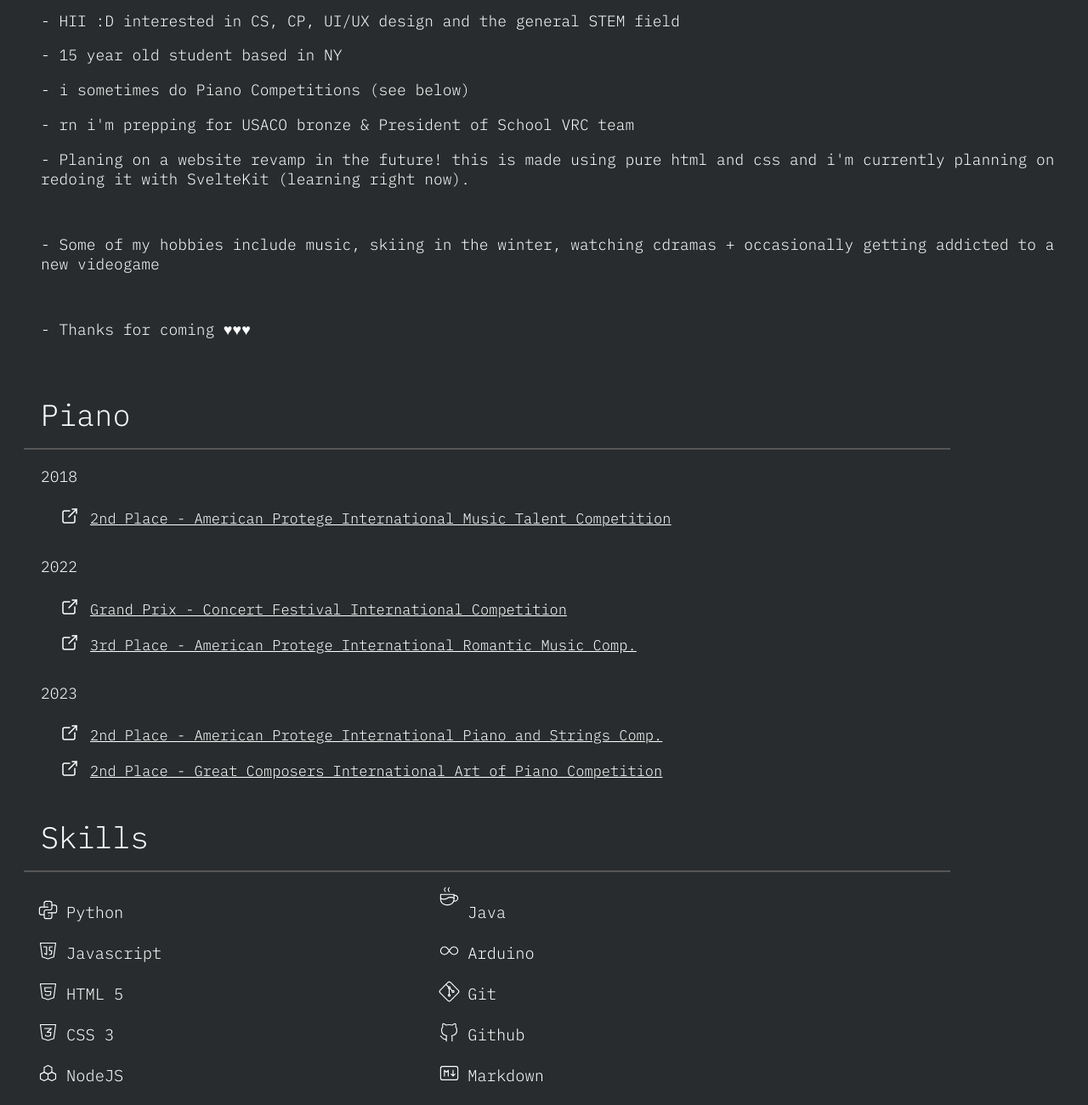
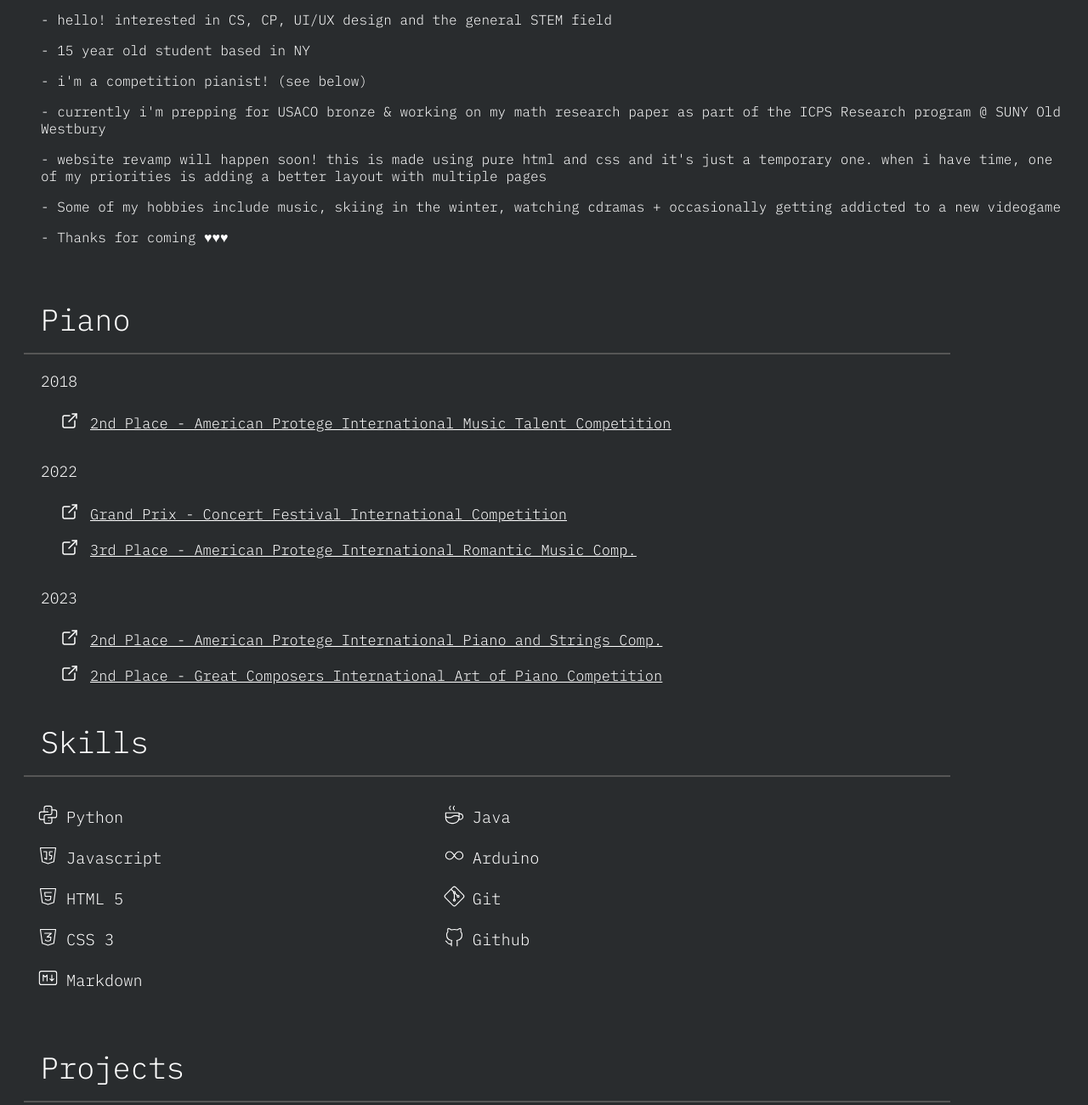
Before and after one commit to Ray0716/portfolio, a plain HTML site: page index.html in a window 1280 px wide. Shown: the part 660-1960 px from the top of the page at 85% size. Drawn offline with nearby package versions, Linux system fonts and the light colour scheme; files that its build step writes are made by us from their sources; a web font is replaced by a local one.

Commit message:
text size

```diff
--- a/index.html
+++ b/index.html
@@ -229,7 +229,7 @@
 
     <p class="clock" id = "displayDateTime"></p>
 
-    <a href="https://git.io/typing-svg" class="anitop"><img src="https://readme-typing-svg.herokuapp.com?font=IBM+Plex+Mono&weight=300&duration=4000&color=F7F7F7&random=false&width=449&height=45&lines=Soph+HS+Student;Developer+%2B+Competitive+Programming;Math+Research+Student;Competitive+Pianist;VRC+Robotics+Team+Captian;%E4%BC%9A%E8%AF%B4%E4%B8%AD%E6%96%87%EF%BC%88%E6%99%AE%E9%80%9A%E8%AF%9D%EF%BC%89;Message+me!%2B%E7%BB%99%E6%88%91%E5%8F%91%E6%B6%88%E6%81%AF!+" alt="Typing SVG" /></a>
+    <a href="https://git.io/typing-svg" class="anitop"><img src="https://readme-typing-svg.herokuapp.com?font=IBM+Plex+Mono&weight=300&duration=4000&color=F7F7F7&random=false&width=449&height=45&lines=Soph+HS+Student;Developer+%2B+Competitive+Programming;Math+Research+Student;Competitive+Pianist;VRC+Robotics+Team+Captian;AP+Chinese+TA;%E4%BC%9A%E8%AF%B4%E4%B8%AD%E6%96%87%EF%BC%88%E6%99%AE%E9%80%9A%E8%AF%9D%EF%BC%89;Message+me!%2B%E7%BB%99%E6%88%91%E5%8F%91%E6%B6%88%E6%81%AF!+" alt="Typing SVG" /></a>
 
 
 </div>
@@ -303,12 +303,12 @@
 
 
 
-      <p class="text">- HII :D   interested in CS, CP, UI/UX design and the general STEM field</p>
+      <p class="text">- hello! interested in CS, CP, UI/UX design and the general STEM field</p>
       <p id="age" class="text"></p>
-      <p class="text">- i sometimes do Piano Competitions (see below) </p>
-      <p class="text">- rn i'm prepping for USACO bronze & President of School VRC team</p>
-      <p class="text">- Planing on a website revamp in the future! this is made using pure html and css and i'm currently planning on redoing it with SvelteKit (learning right now). </p><br>
-      <p class="text">- Some of my hobbies include music, skiing in the winter, watching cdramas + occasionally getting addicted to a new videogame</p><br>
+      <p class="text">- i'm a competition pianist! (see below) </p>
+      <p class="text">- currently i'm prepping for USACO bronze & working on my math research paper as part of the ICPS Research program @ SUNY Old Westbury</p>
+      <p class="text">- website revamp will happen soon! this is made using pure html and css and it's just a temporary one. when i have time, one of my priorities is adding a better layout with multiple pages</p>
+      <p class="text">- Some of my hobbies include music, skiing in the winter, watching cdramas + occasionally getting addicted to a new videogame</p>
       <p class="text">- Thanks for coming ♥♥♥</p><br>
 
     <p class="section_header" id = "piano">Piano</p>
@@ -438,21 +438,14 @@
    <path d="M8.5 8h7l-4.5 4h4l-.5 3.5l-2.5 .75l-2.5 -.75l-.1 -.5"></path>
 </svg><p class="skill_text"> CSS 3</p>
 
+<svg xmlns="http://www.w3.org/2000/svg" class="small_icon" width="24" height="24" viewBox="0 0 24 24" stroke-width="2" stroke="currentColor" fill="none" stroke-linecap="round" stroke-linejoin="round">
+  <path stroke="none" d="M0 0h24v24H0z" fill="none"></path>
+  <path d="M3 5m0 2a2 2 0 0 1 2 -2h14a2 2 0 0 1 2 2v10a2 2 0 0 1 -2 2h-14a2 2 0 0 1 -2 -2z"></path>
+  <path d="M7 15v-6l2 2l2 -2v6"></path>
+  <path d="M14 13l2 2l2 -2m-2 2v-6"></path>
+</svg>
+<p class="skill_text">Markdown</p>
 
-<svg xmlns="http://www.w3.org/2000/svg" class="small_icon" width="24" height="24" viewBox="0 0 24 24" stroke-width="2" stroke="currentColor" fill="none" stroke-linecap="round" stroke-linejoin="round">
-   <path stroke="none" d="M0 0h24v24H0z" fill="none"></path>
-   <path d="M4 18v-5l4 -2l4 2v5l-4 2z"></path>
-   <path d="M8 11v-5l4 -2l4 2v5"></path>
-   <path d="M12 13l4 -2l4 2v5l-4 2l-4 -2"></path>
-
-
-
-
-
-
-</svg>
-
-<p class="skill_text">NodeJS</p>
 
 </div>
     <div class="column" style="padding-right: 25vw;">
@@ -460,7 +453,13 @@
 
 
 
-     <svg xmlns="http://www.w3.org/2000/svg" class="small_icon" width="24" height="24" viewBox="0 0 24 24" stroke-width="2" stroke="currentColor" fill="none" stroke-linecap="round" stroke-linejoin="round">
+     <svg xmlns="http://www.w3.org/2000/svg" class="small_icon"style="    width: 27px;
+     height: 27px;
+     stroke-width: 1px;
+     color: white;
+     margin-left: 34.7px;
+     margin-top: 16px;
+     float: left;"width="24" height="24" viewBox="0 0 24 24" stroke-width="2" stroke="currentColor" fill="none" stroke-linecap="round" stroke-linejoin="round" >
       <path stroke="none" d="M0 0h24v24H0z" fill="none"></path>
       <path d="M3 14c.83 .642 2.077 1.017 3.5 1c1.423 .017 2.67 -.358 3.5 -1c.83 -.642 2.077 -1.017 3.5 -1c1.423 -.017 2.67 .358 3.5 1"></path>
       <path d="M8 3a2.4 2.4 0 0 0 -1 2a2.4 2.4 0 0 0 1 2"></path>
@@ -496,13 +495,7 @@
 
  <p class="skill_text">Github</p>
 
- <svg xmlns="http://www.w3.org/2000/svg" class="small_icon" width="24" height="24" viewBox="0 0 24 24" stroke-width="2" stroke="currentColor" fill="none" stroke-linecap="round" stroke-linejoin="round">
-  <path stroke="none" d="M0 0h24v24H0z" fill="none"></path>
-  <path d="M3 5m0 2a2 2 0 0 1 2 -2h14a2 2 0 0 1 2 2v10a2 2 0 0 1 -2 2h-14a2 2 0 0 1 -2 -2z"></path>
-  <path d="M7 15v-6l2 2l2 -2v6"></path>
-  <path d="M14 13l2 2l2 -2m-2 2v-6"></path>
-</svg>
-<p class="skill_text">Markdown</p>
+
 
 
 
--- a/style.css
+++ b/style.css
@@ -254,7 +254,7 @@
   font-family: IBM Plex Mono, Regular;
   word-wrap: break-word;
   line-height: normal;
-  font-size: 1.12em;
+  font-size: 1.00em;
   padding-left: 40px;
   font-weight: 350;
 
```
